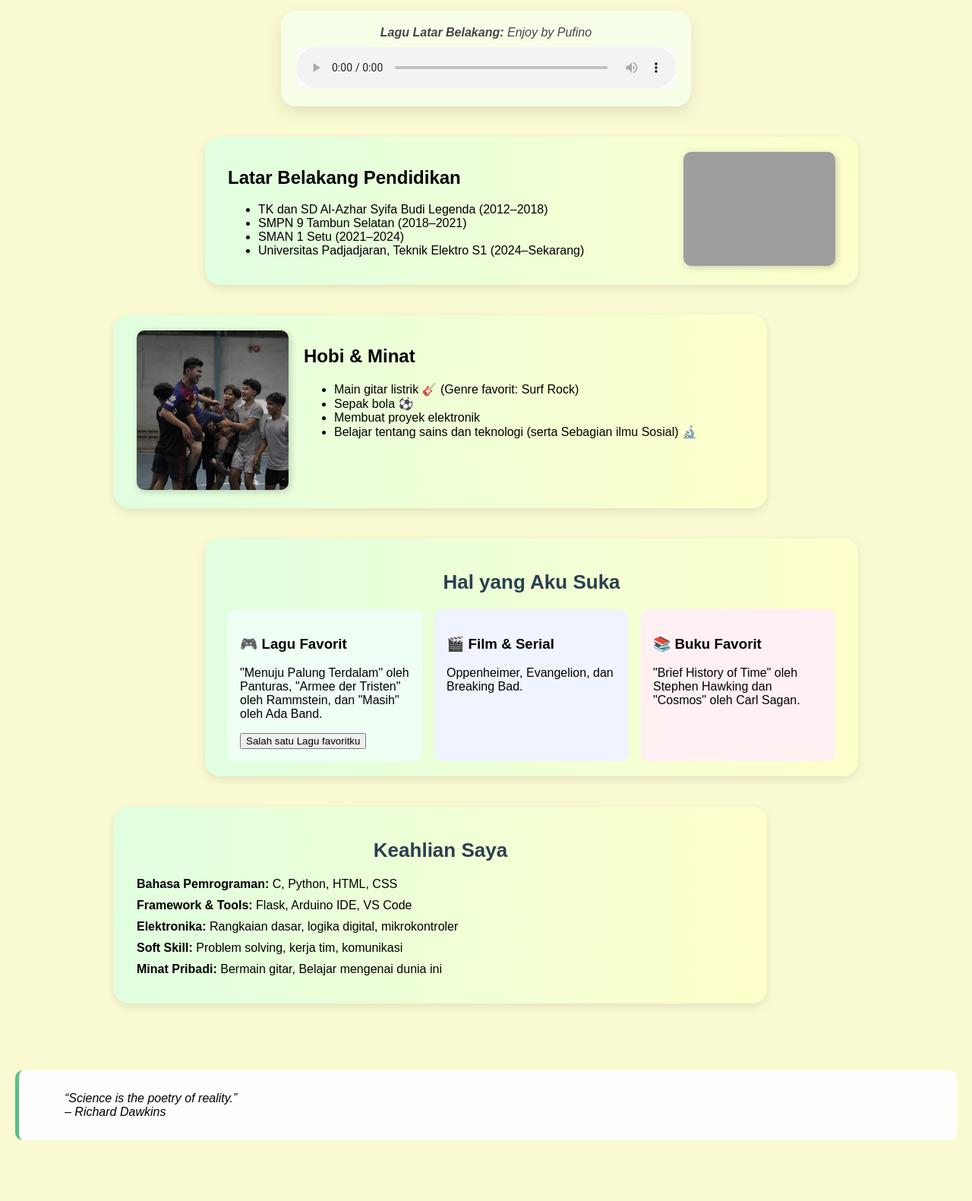
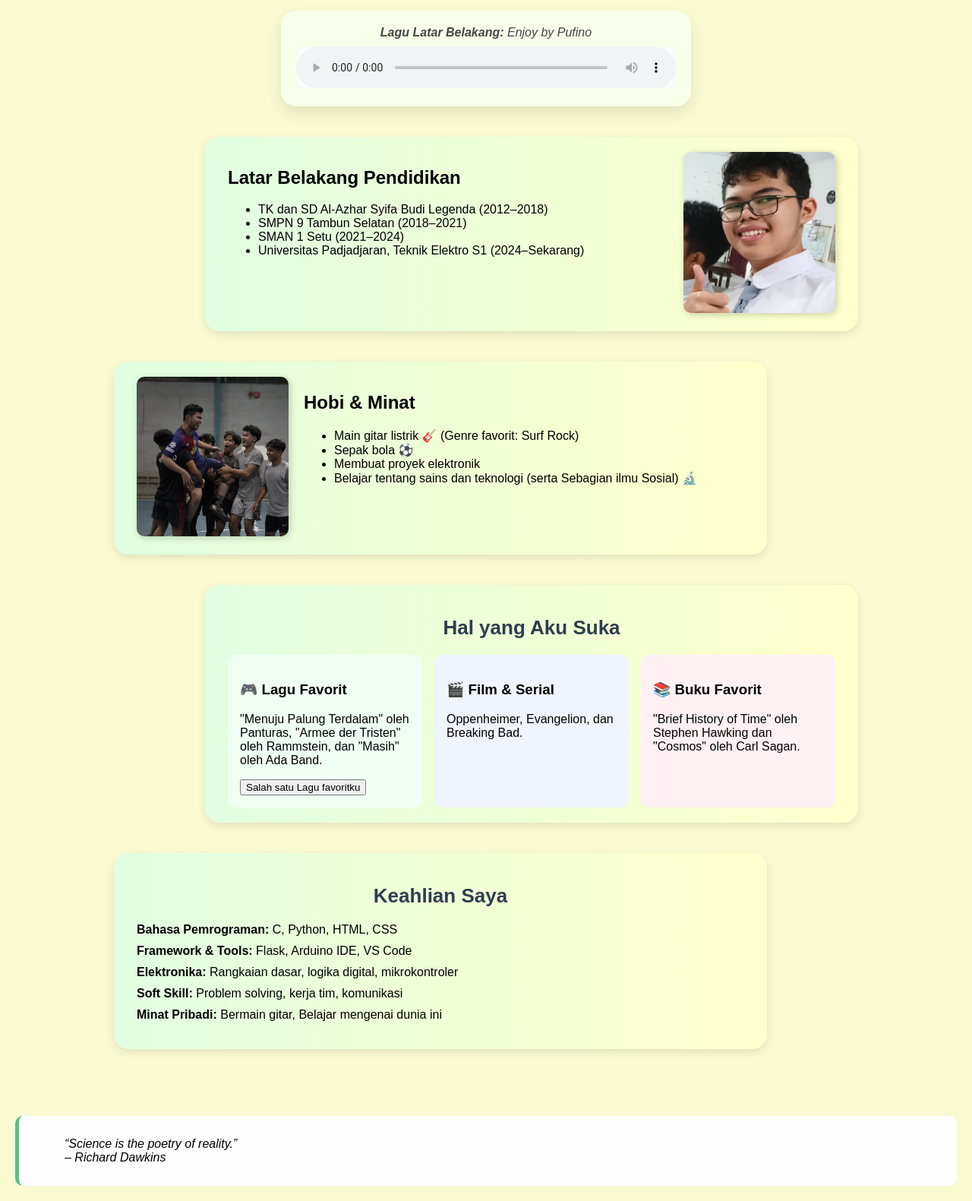
Before and after one commit to Susultan-svg/Website-Sayed, a Flask app: page /AboutMe in a window 1280 px wide. Shown: the part 476-2057 px from the top of the page at 76% size. Before the commit the page ends 1977 px from the top, so only its background shows below. Run offline with Flask 3, Linux system fonts and the light colour scheme; grey boxes are pictures that could not be loaded.

Commit message:
bug Fixes

```diff
--- a/Sayed_apk/templates/About Me.html
+++ b/Sayed_apk/templates/About Me.html
@@ -60,11 +60,10 @@ Tgl lahir: 12-10-2006
         </div>
         <div style="flex-shrink: 0;">
             <picture>
-              <source srcset="{{ url_for('static', filename='image/pendidikan.png') }}" type="image/png">
-              <source srcset="{{ url_for('static', filename='image/sekolah.jpg') }}" type="image/jpg">
-              <img src="{{ url_for('static', filename='image/sekolah.jpg') }}"
-                   alt="foto sekolah"
-                   style="width: 200px; height: auto; border-radius: 10px; box-shadow: 2px 2px 10px rgba(0,0,0,0.2);">
+                <source srcset="{{ url_for('static', filename='image/sekolah_fix.png') }}" type="image/png">
+                <source srcset="{{ url_for('static', filename='image/sekolah_fix.png') }}" type="image/png">
+                <img src="{{ url_for('static', filename='image/sekolah_fix.png') }}" alt="foto sekolah"
+                style="width: 200px; height: auto; border-radius: 10px; box-shadow: 2px 2px 10px rgba(0,0,0,0.2);">
             </picture>
         </div>
 
--- a/Sayed_apk/templates/Lagu.html
+++ b/Sayed_apk/templates/Lagu.html
@@ -7,7 +7,8 @@
 {% block body %}
 <!-- Navigasi -->
 <div class="navbar">
-  <a href="/Homepage" style="background-color:#55c087;">Homepage</a>
+    <a href="/Homepage" style="background-color:#55c087;">Homepage</a>
+    <a href="/AboutMe" style="background-color:#55c087;">About Me</a>
 </div>
 
 <!-- Header dengan gambar dan informasi lagu -->
```
Also changed, not shown: Sayed_apk/static/image/sekolah_fix.jpg (renamed from Sayed_apk/static/image/sekolah.jpg), Sayed_apk/static/image/sekolah_fix.png (renamed from Sayed_apk/static/image/sekolah.png).
